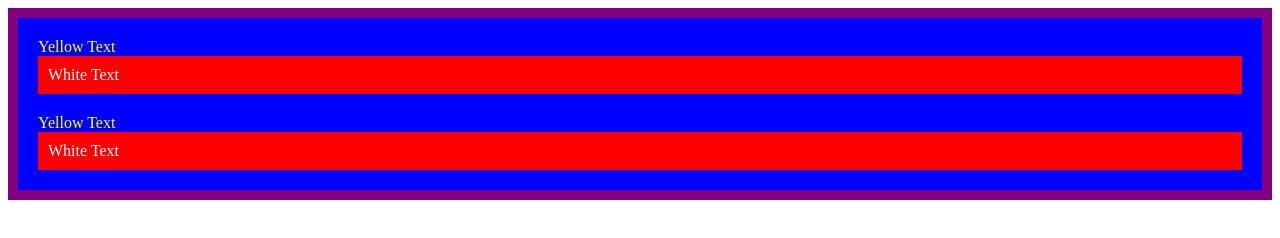
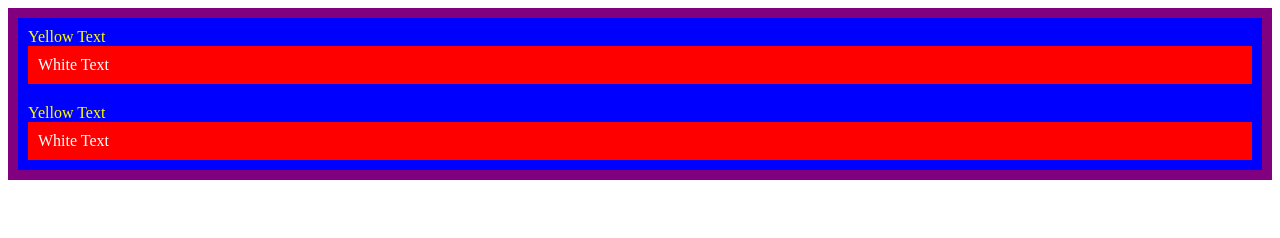
Before and after one commit to Emmanuel-Ejeagha/web-dev_projects, a plain HTML site: page 7.0 CSS Cascade/index.html in a window 1280 px wide. Drawn offline with Linux system fonts and the light colour scheme.

Commit message:
modified

```diff
--- a/7.0 CSS Cascade/style.css
+++ b/7.0 CSS Cascade/style.css
@@ -12,7 +12,7 @@ p {
 }
 
 #outer-box {
-  border: 10px solid purple;
+  background-color:  purple;
 }
 
 .inner-box {
```
